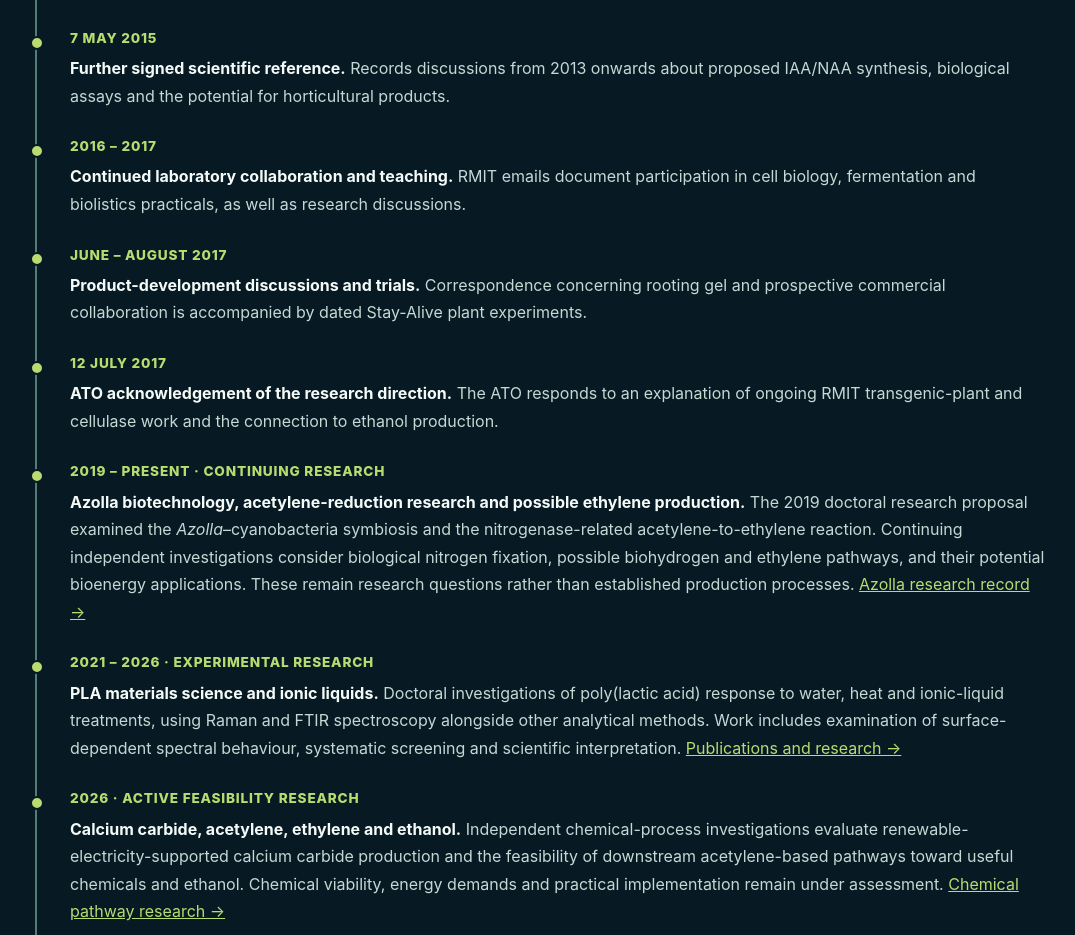
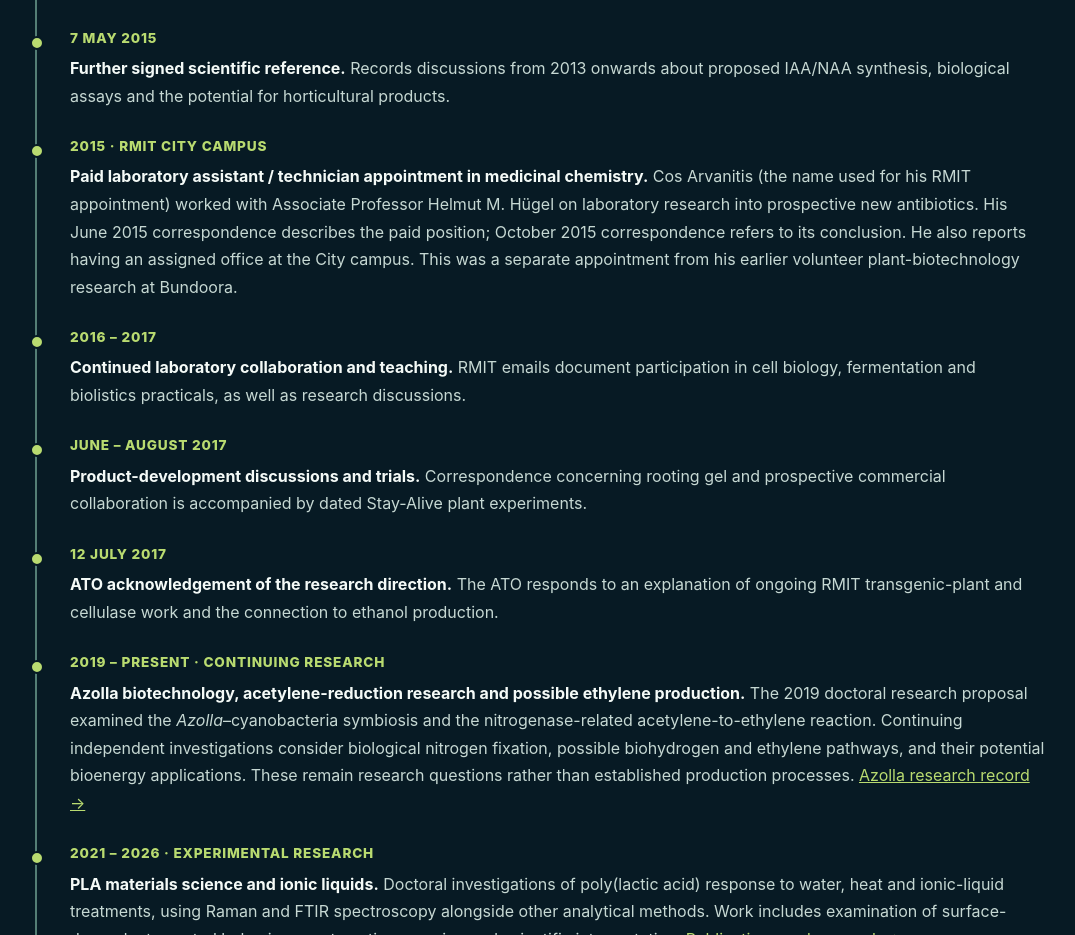
Before and after one commit to costapaquette/costapaquette.github.io, a plain HTML site: page plant-biotechnology.html in a window 1280 px wide. Shown: the part 3942-4877 px from the top of the page, without its empty margins (100-1175 px from the left). Drawn offline with Linux system fonts and the light colour scheme.

Commit message:
Document Cos Arvanitis's 2015 paid RMIT City chemistry research appointment

```diff
--- a/plant-biotechnology.html
+++ b/plant-biotechnology.html
@@ -82,6 +82,7 @@ section.content{padding:58px 0;border-top:1px solid #1d4149}.grid{display:grid;g
 <li><span class="date">Early 2012 – early 2014</span><strong>Volunteer plant biotechnology research at RMIT.</strong> ARC Linkage-funded biofuels work under Dr Nugent, including recombinant cellulase expression in plants and plant-transformation methods.</li>
 <li><span class="date">21 December 2014</span><strong>Formal RMIT reference.</strong> Dr Nugent documents the volunteer research placement, skills and contribution to the biofuels project.</li>
 <li><span class="date">7 May 2015</span><strong>Further signed scientific reference.</strong> Records discussions from 2013 onwards about proposed IAA/NAA synthesis, biological assays and the potential for horticultural products.</li>
+<li><span class="date">2015 · RMIT City campus</span><strong>Paid laboratory assistant / technician appointment in medicinal chemistry.</strong> Cos Arvanitis (the name used for his RMIT appointment) worked with Associate Professor Helmut M. Hügel on laboratory research into prospective new antibiotics. His June 2015 correspondence describes the paid position; October 2015 correspondence refers to its conclusion. He also reports having an assigned office at the City campus. This was a separate appointment from his earlier volunteer plant-biotechnology research at Bundoora.</li>
 <li><span class="date">2016 – 2017</span><strong>Continued laboratory collaboration and teaching.</strong> RMIT emails document participation in cell biology, fermentation and biolistics practicals, as well as research discussions.</li>
 <li><span class="date">June – August 2017</span><strong>Product-development discussions and trials.</strong> Correspondence concerning rooting gel and prospective commercial collaboration is accompanied by dated Stay-Alive plant experiments.</li>
 <li><span class="date">12 July 2017</span><strong>ATO acknowledgement of the research direction.</strong> The ATO responds to an explanation of ongoing RMIT transgenic-plant and cellulase work and the connection to ethanol production.</li>
```
